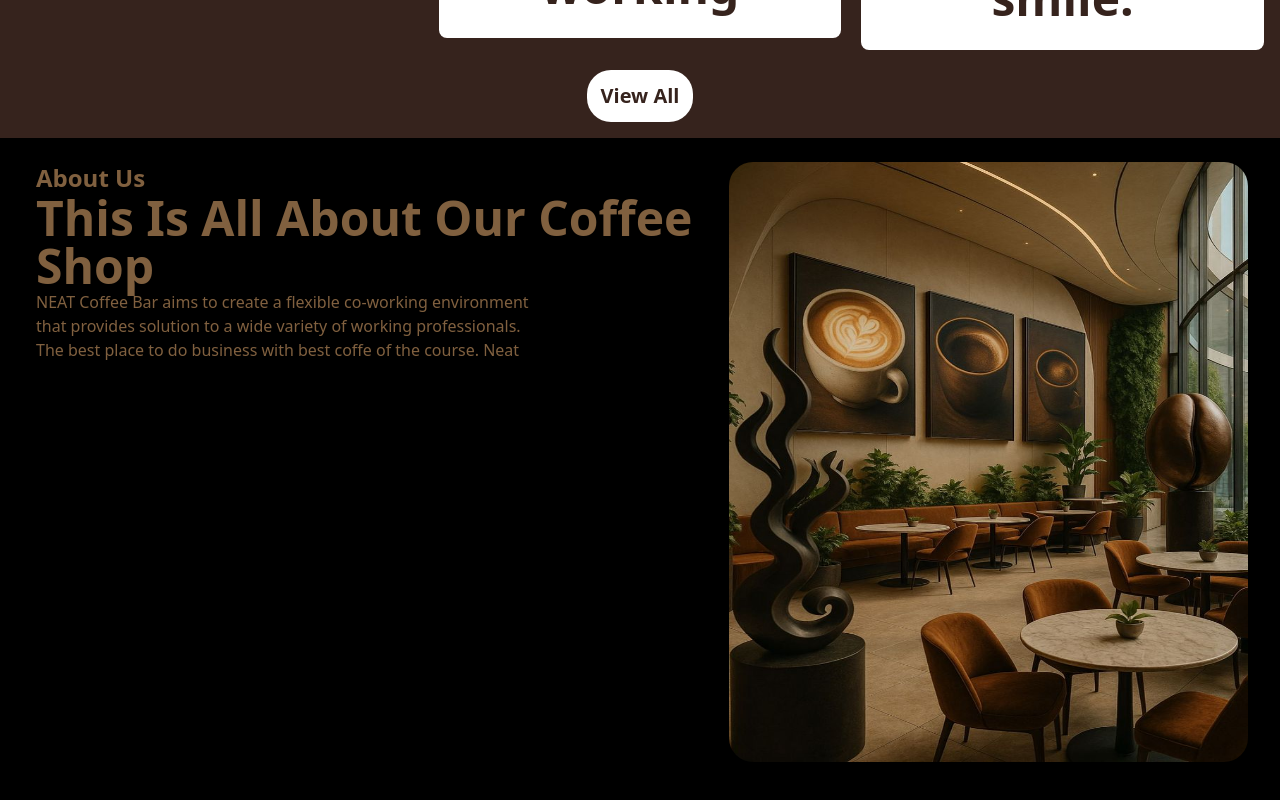
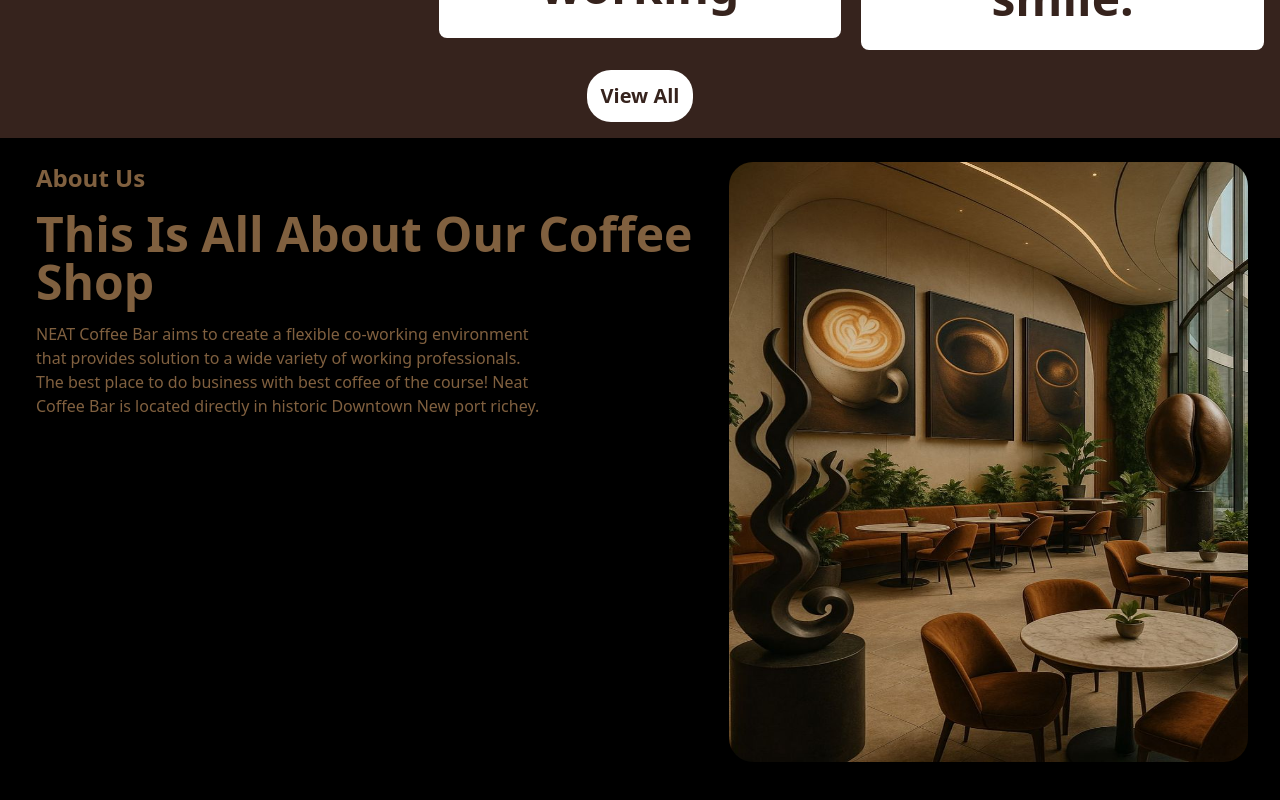
Before and after one commit to Developerfiyin/Finpay-project, a React (Vite) app: page / in a window 1280 px wide. Shown: the part 1982-2782 px from the top of the page. Built offline with nearby package versions, Linux system fonts and the light colour scheme.

Commit message:
updated about section

```diff
--- a/src/Components/About.jsx
+++ b/src/Components/About.jsx
@@ -8,12 +8,12 @@ const About = () => {
   <div className='flex justify-evenly gap-3'>
 
   <div className='flex flex-col'>
-    <p className='text-2xl font-semibold'>About Us</p>
-    <h1 className='text-5xl font-semibold '>This Is All About Our Coffee Shop</h1>
+    <p className='text-2xl font-semibold mb-4 '>About Us</p>
+    <h1 className='text-5xl font-semibold mb-4 '>This Is All About Our Coffee Shop</h1>
    <h5> NEAT Coffee Bar aims to create a flexible co-working environment <br />
     that provides solution to a wide variety of working professionals. <br />
-    The best place to do business with best coffe of the course. Neat <br />
-
+    The best place to do business with best coffee of the course! Neat <br />
+    Coffee Bar is located directly in historic Downtown New port richey.
    </h5>
 
 
```
